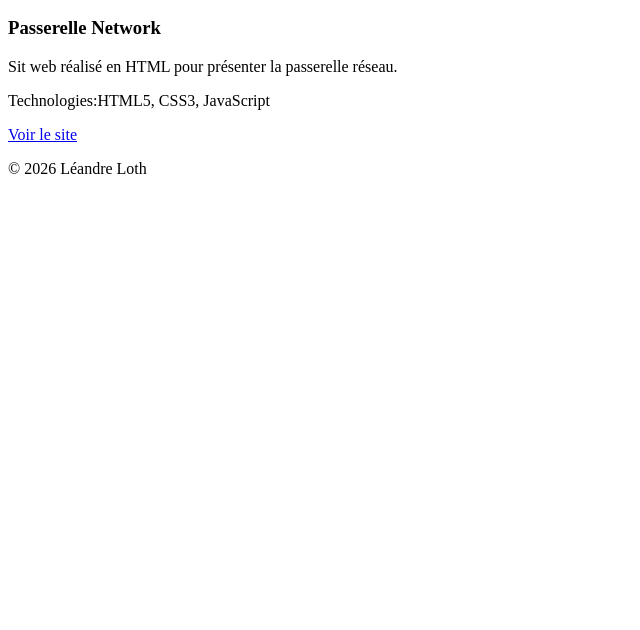
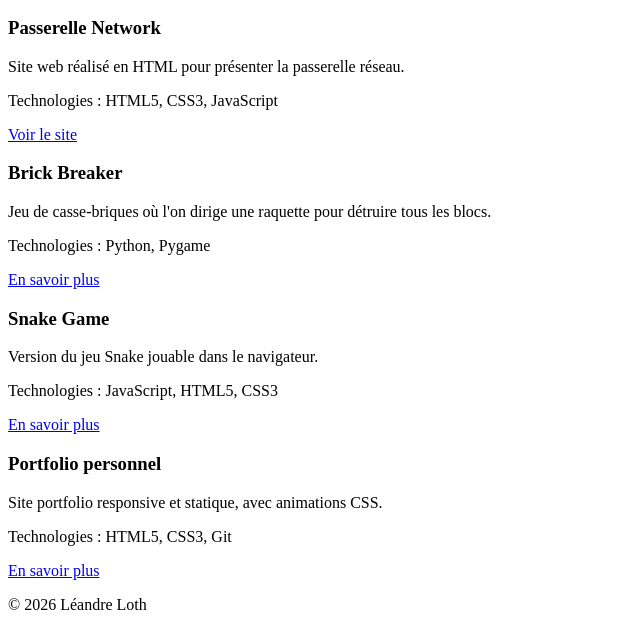
Before and after one commit to LeandreMampouele/Portfolio, a plain HTML site: page projets.html in a window 1280 px wide. Shown: the part 216-846 px from the top of the page, without its empty margins (0-640 px from the left). Before the commit the page ends 800 px from the top, so only its background shows below. Drawn offline with Linux system fonts and the light colour scheme.

Commit message:
Ajout de la page Projets

```diff
--- a/projets.html
+++ b/projets.html
@@ -22,11 +22,35 @@
         <h1>Mes projets</h1>
         <section class="grille-projets">
             <h2>Réalisations</h2>
+
+            <!-- Projet: Passerelle Network -->
             <article class="projet">
                 <h3>Passerelle Network</h3>
-                <p>Sit web réalisé en HTML pour présenter la passerelle réseau.</p>
-                <p class="techs">Technologies:HTML5, CSS3, JavaScript</p>
-                <a href="https://passerelle-network-leandremampouele.netlify.app/" class="btn" target="_blank" rel="noopener noreferrer">Voir le site </a>
+                <p>Site web réalisé en HTML pour présenter la passerelle réseau.</p>
+                <p class="techs">Technologies : HTML5, CSS3, JavaScript</p>
+                <a href="https://passerelle-network-leandremampouele.netlify.app/" class="btn" target="_blank" rel="noopener noreferrer">Voir le site</a>
+            </article>
+            <!-- Projet : Brick Breaker -->
+            <article class="projet">
+                <h3>Brick Breaker</h3>
+                <p>Jeu de casse-briques où l'on dirige une raquette pour détruire tous les blocs.</p>
+                <p class="techs">Technologies : Python, Pygame</p>
+                <a href="#" class="btn">En savoir plus</a>
+            </article>
+
+            <!-- Projet : Snake Game -->
+            <article class="projet">
+                <h3>Snake Game</h3>
+                <p>Version du jeu Snake jouable dans le navigateur.</p>
+                <p class="techs">Technologies : JavaScript, HTML5, CSS3</p>
+                <a href="#" class="btn">En savoir plus</a>
+            </article>
+            <!-- Projet : ce portfolio -->
+            <article class="projet">
+                <h3>Portfolio personnel</h3>
+                <p>Site portfolio responsive et statique, avec animations CSS.</p>
+                <p class="techs">Technologies : HTML5, CSS3, Git</p>
+                <a href="#" class="btn">En savoir plus</a>
             </article>
         </section>
     </main>
```
